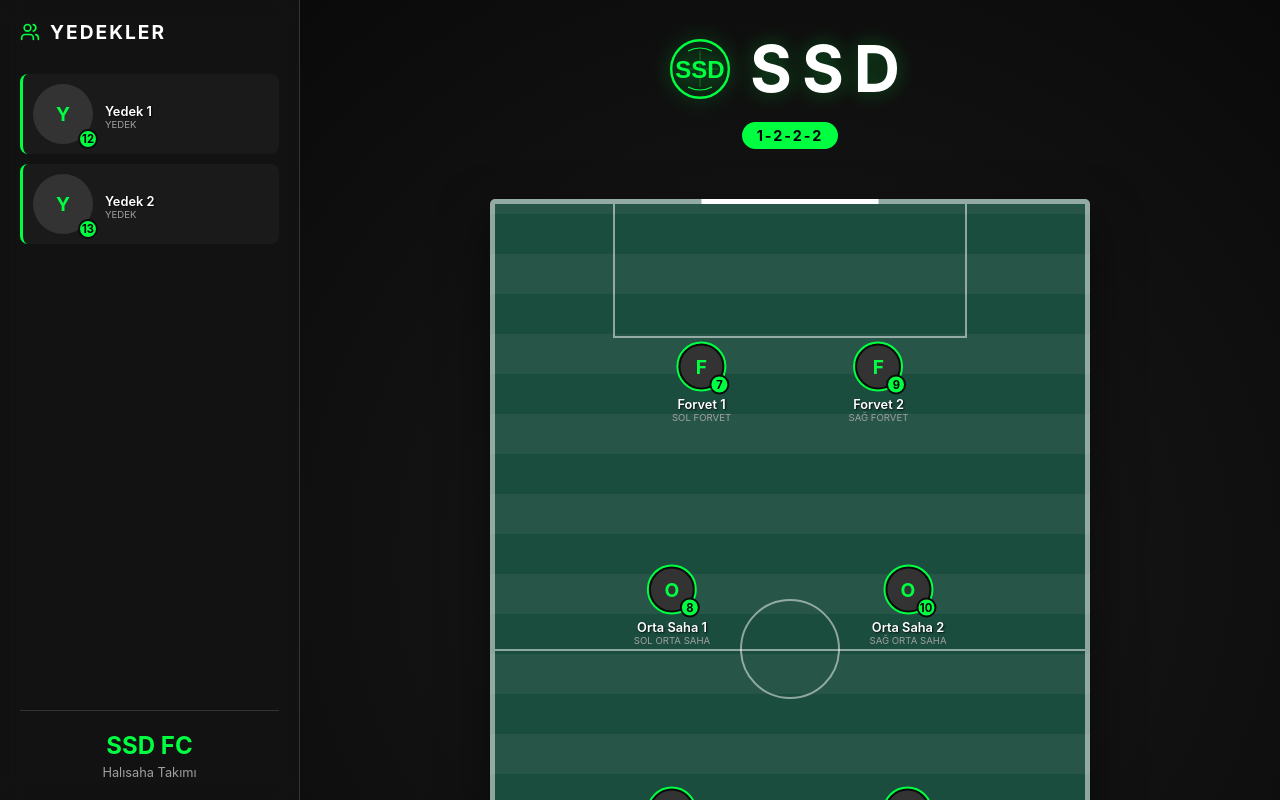
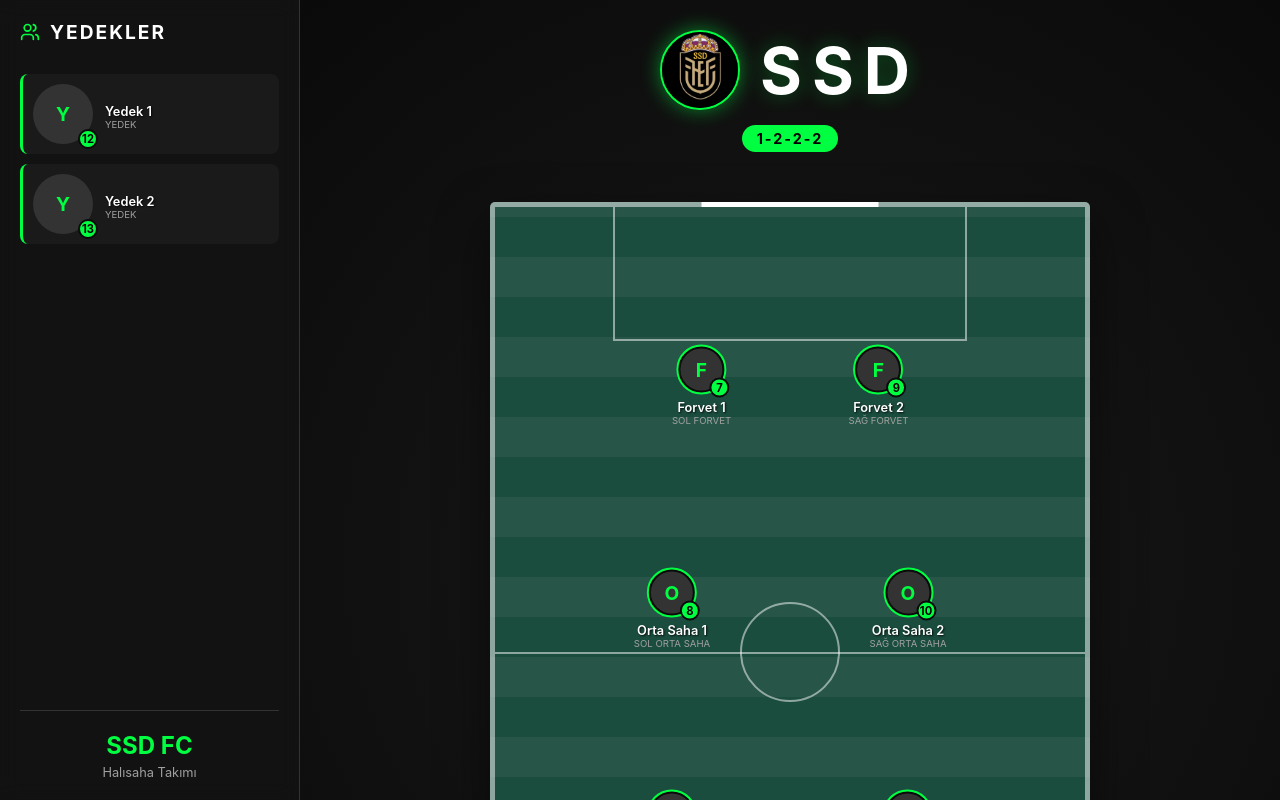
Before and after one commit to Muharrem01/SSDFC, a React (Vite) app: page / in a window 1280 px wide. Shown: the top 800 px of the page. Built offline with nearby package versions, Linux system fonts and the light colour scheme.

Commit message:
style: use custom logo.jpg and make it circular

```diff
--- a/src/App.css
+++ b/src/App.css
@@ -26,8 +26,11 @@
 }
 
 .app-logo {
-  width: 60px;
-  height: 60px;
+  width: 80px;
+  height: 80px;
+  border-radius: 50%;
+  object-fit: cover;
+  border: 2px solid var(--primary-color);
   filter: drop-shadow(0 0 10px rgba(0, 255, 65, 0.5));
 }
 
--- a/src/App.tsx
+++ b/src/App.tsx
@@ -22,7 +22,7 @@ function App() {
       <main className="main-content">
         <header className="app-header">
           <div className="logo-container">
-            <img src="./logo.svg" alt="SSD Logo" className="app-logo" />
+            <img src="./logo.jpg" alt="SSD Logo" className="app-logo" />
             <h1>SSD</h1>
           </div>
           <div className="formation-badge">1-2-2-2</div>
```
Also changed, not shown: public/logo.jpg (added).
